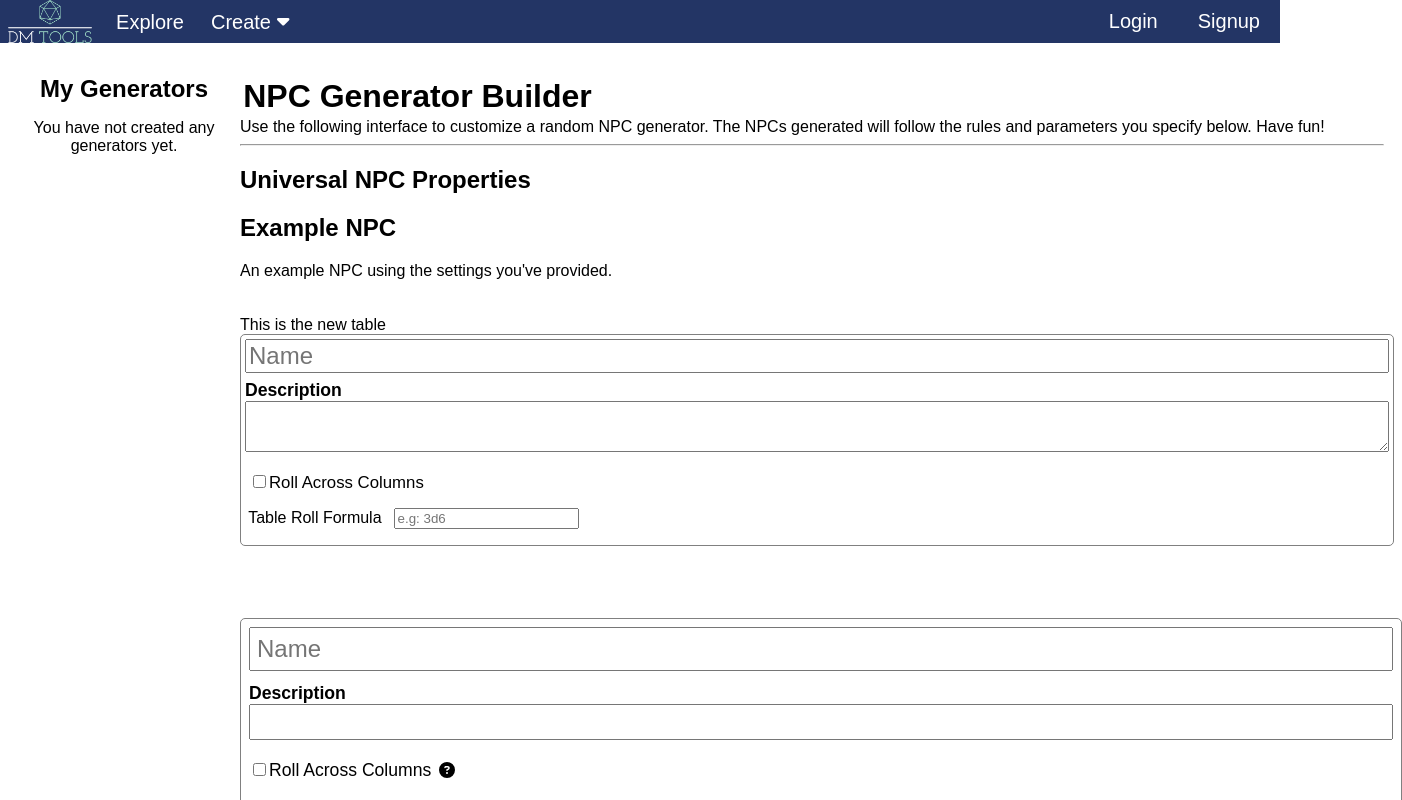
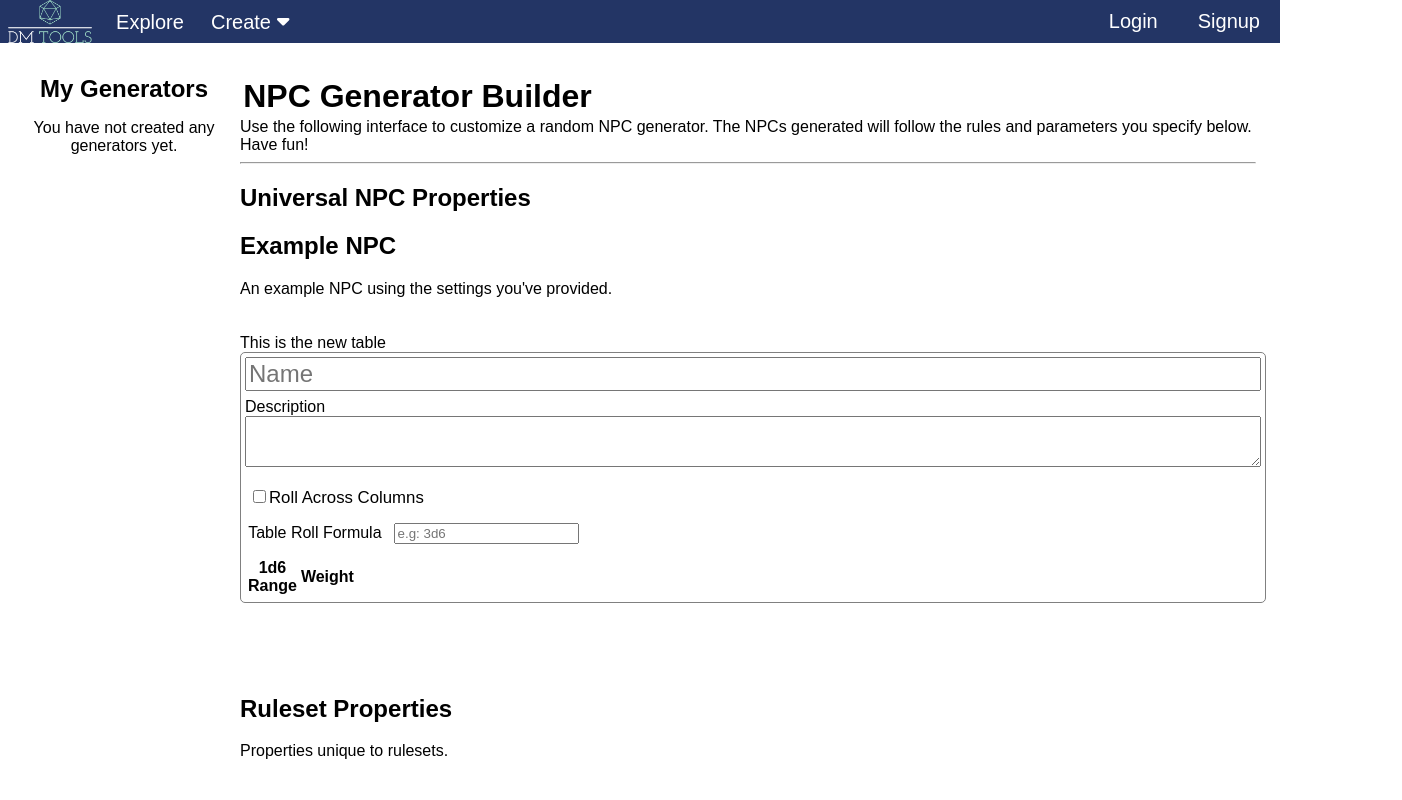
Before and after one commit to gvargas707/dmtools, a React app: page /create/npc-builder in a window 1280 px wide. Shown: the top 800 px of the page, 1402 px wide, since content can reach past the window. Built offline with nearby package versions, Linux system fonts and the light colour scheme.

Commit message:
Made changes to Table

```diff
--- a/src/components/form/Input.js
+++ b/src/components/form/Input.js
@@ -98,7 +98,7 @@ const Input = ({
       inputElement = <textarea className={classes} id={id} placeholder={placeholder} onChange={changeHandler} onBlur={touchHandler} rows={rows}/>
       break;
     case 'checkbox':
-      inputElement = <input type='checkbox' className={classes} id={id} onClick={clickHandler} checked={isChecked}/>
+      inputElement = <input type='checkbox' className={classes} id={id} onChange={clickHandler} checked={isChecked}/>
       break;
     default:
       inputElement = <input type={type} className={classes} id={id} placeholder={placeholder} onChange={changeHandler} onBlur={touchHandler}/>
--- a/src/components/generators/table/Table.js
+++ b/src/components/generators/table/Table.js
@@ -1,4 +1,4 @@
-import React from 'react';
+import React, { useEffect, useReducer } from 'react';
 
 import useForm from '../../../hooks/useForm';
 
@@ -11,18 +11,60 @@ const Table = ({
   tableID = 'default'
 }) => {
 
+  // [tableState, dispatch] = useReducer(tableReducer, {
+  //   tableColumns: 1,
+  //   tableRows: 1,
+  //   rollColumns: false,
+  //   tableData: {}
+  // })
+
+  const [tableState, changeHandler] = useForm(
+    {
+      [`${tableID}title`]: {
+        value: '',
+        isValid: false
+      },
+      [`${tableID}description`]: {
+        value: '',
+        isValid: false
+      },
+      [`${tableID}rollColumns`]: {
+        isChecked: false
+      },
+      [`${tableID}rollFormula`]: {
+        value: '',
+        isValid: false
+      },
+    },
+    false
+  )
+
+  useEffect(() =>{
+    console.log(tableState)
+  },[tableState])
+  //const rollFormula = tableState.defaultRollFormula.value;
+
   return (
     <div className='table-container'>
       <form>
-        <Input classes='table-container__title' id={`${tableID}-title`} placeholder='Name'/>
-        <Input type='area' classes='table-container__description' id={`${tableID}-description`} label="Description" />
+        <Input classes='table-container__title' id={`${tableID}Title`} placeholder='Name' onInput={changeHandler}/>
+        <Input type='area' classes='table-container__description' id={`${tableID}Description`} label="Description" onInput={changeHandler}/>
         <div className='properties'>
-          <Input classes='properties__checkbox' type='checkbox' id={`${tableID}-rollColumns`} label="Roll Across Columns" />
+          <Input classes='properties__checkbox' type='checkbox' id={`${tableID}RollColumns`} label="Roll Across Columns" onInput={changeHandler}/>
         </div>
         <div className='actions'>
-          <Input classes='actions__rollFormula' id={`${tableID}-rollFormula`} label="Table Roll Formula" placeholder='e.g: 3d6'/>
+          <Input classes='actions__rollFormula' id={`${tableID}RollFormula`} label="Table Roll Formula" placeholder='e.g: 3d6' onInput={changeHandler}/>
         </div>
         <div className='entries'>
+          <table>
+            <thead>
+              <tr>
+                {/* <th>{rollFormula}<br/>Range</th> */}
+                <th>1d6<br/>Range</th>
+                <th>Weight</th>
+              </tr>
+            </thead>
+          </table>
         </div>
       </form>
     </div>
--- a/src/hooks/useForm.js
+++ b/src/hooks/useForm.js
@@ -63,8 +63,10 @@ const formReducer = (state,action) => {
  * @returns {[Object, function]} - Contains the state of the form and a function for managing that state from other components.
  */
 const useForm = (
-  inputs,
-  isFormValid = false
+  {
+    inputs,
+    isFormValid = false
+  }
 ) => {
   const [inputStates, dispatch] = useReducer(formReducer, {
     inputs,
@@ -83,7 +85,6 @@ const useForm = (
       }
     )
   }, []);
-
   return [inputStates, changeHandler]
 }
 
--- a/src/pages/create/GeneratorBuilders/NPCGeneratorBuilder.js
+++ b/src/pages/create/GeneratorBuilders/NPCGeneratorBuilder.js
@@ -7,6 +7,56 @@ import TableRoller from "../GeneratorBlocks/TableRoller";
 import { tableList } from "../../../data/lists/faerunLists";
 
 import './NPCGeneratorBuilder.css';
+
+const tableData = {
+  title: '',
+  description: '',
+  properties: {
+    rollColumns: false,
+  },
+  rollFormula: '',
+  columnTitles: [
+    "Weapons",
+    "Armor",
+    "Alchemy",
+    "Currency"
+  ],
+  entries: [
+    {
+      ranges: [1,2],
+      weight: 2,
+      columns: [
+        "Longsword",
+        "Leather Armor",
+        "Ring of Protection",
+        "Potion of Healing",
+        "250gp"
+      ]
+    },
+    {
+      ranges: [3,4],
+      weight: 2,
+      columns: [
+        "Dagger",
+        "Padded",
+        "Amulet of Poison Resistance",
+        "Oil of Sharpness",
+        "100 sp",
+      ]
+    },
+    {
+      ranges: [5,6],
+      weight: 2,
+      columns: [
+        "Longbow",
+        "Chainmail",
+        "Boots of Striding",
+        "Flask of Fire",
+        "80 cp"
+      ]
+    }
+  ]
+}
 
 const NPCGeneratorBuilder = () => {
 
@@ -26,7 +76,6 @@ const NPCGeneratorBuilder = () => {
         <br/>
         <Table />
         <br/><br/><br/><br/>
-        <OldTable id="frx5t6y7"/>
       </div>
       <div className='ruleset-properties'>
         <h2>Ruleset Properties</h2>
```
